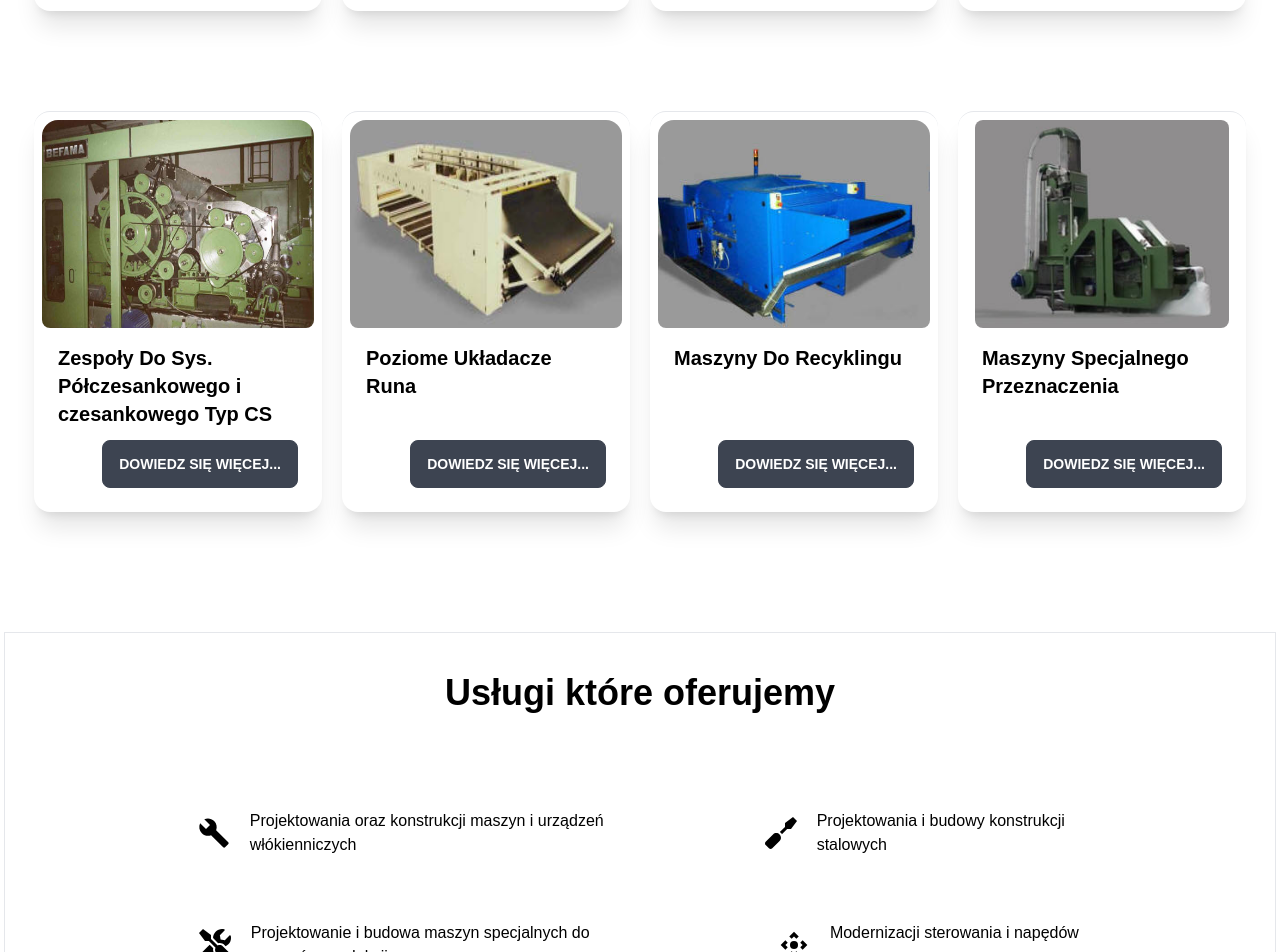
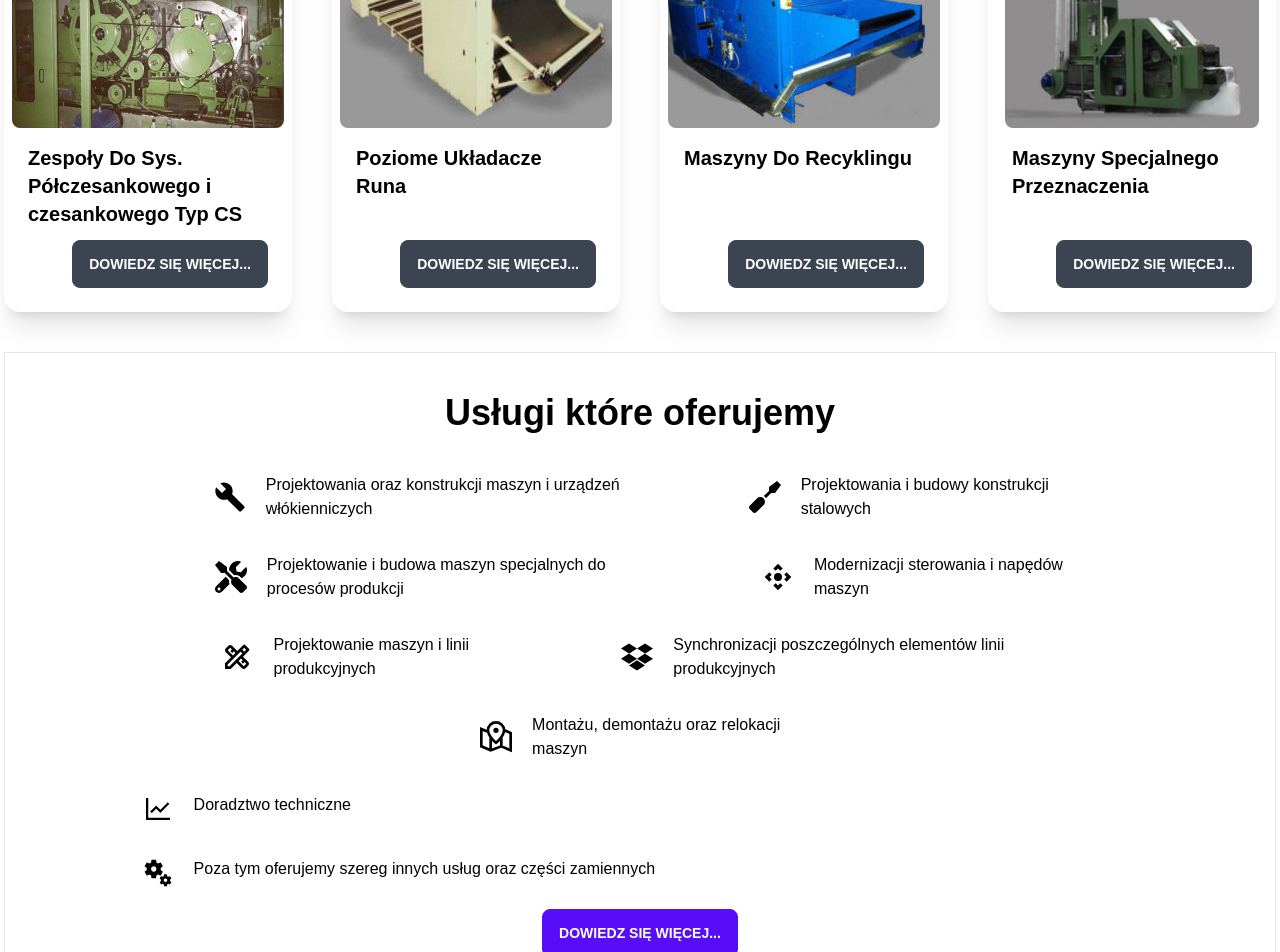
Before and after one commit to MichalBrx/Befama, a React (Vite) app: page / in a window 1280 px wide. Shown: the part 1848-2800 px from the top of the page. Built offline with nearby package versions, Linux system fonts and the light colour scheme.

Commit message:
Prettify/NavDirections

```diff
--- a/src/App.tsx
+++ b/src/App.tsx
@@ -17,79 +17,14 @@ function App() {
 
 
   return (
-    <div className="bg-white scroll-smooth">
+    <div className="bg-white">
 
-
-      {/* <div id='NavBar' className="w-screen h-24 absolute shadow-current shadow-md bg-white z-10 flex justify-evenly xl:h-20 lg:h-16 md:justify-start sm:h-10 xs:w-screen">
-
-        <div className="flex items-center mx-20 gap-80 lg:flex lg:m-0 lg:gap-10 xl:gap-20 sm:gap-0 sm:grid">
-
-          <div className="block relative">
-            <img src='./black_logo2.jpeg' alt='Logo Befama' className="w-24 rounded-full mt-1 ml-5 flex lg:w-12 md:ml-0 xl:w-20"></img>
-          </div>
-
-            <div className="flex gap-5 text-2xl font-medium items-center justify-center md:text-lg md:gap-2  lg:text-xl sm:text-base">
-              <div className="cursor-pointer group transition-all duration-300 p-3 truncate sm:hidden">O nas<span className="block max-w-0 group-hover:max-w-full transition-all duration-500 h-px bg-black"></span></div>
-              <div className="cursor-pointer group transition-all duration-300 p-3 xs:hidden">Usługi<span className="block max-w-0 group-hover:max-w-full transition-all duration-500 h-px bg-black"></span></div>
-              <div className="cursor-pointer group transition-all duration-300 p-3">Kontakt<span className="block max-w-0 group-hover:max-w-full transition-all duration-500 h-px bg-black"></span></div>
-              <div className="dropdown dropdown-hover hover:scale-125 rounded p-2 transition-all duration-200 cursor-pointer mx-10 items-center" id="dropdown Menu">
-                <label className="m-1 flex items-center"><MenuOutlined  style={{fontSize:"1.5rem", cursor:'pointer'}}/></label>
-                <ul className="dropdown-content menu p-1 shadow bg-base-100 rounded w-44 text-xl -left-16 lg:w-24 lg:text-lg  lg:-left-6">
-                  <li><a>Item 1</a></li>
-                  <li><a>Item 2</a></li>
-                </ul>
-              </div>
-
-            </div>
-
-            <div className="dropdown dropdown-hover self-center hover:scale-125 duration-200 cursor-pointer xl:justify-self-start" id="Lang">
-                <label className="m-1"><img src={`./${lang}.png`} alt="current flag" className="w-12 border"/></label>
-                <ul className="dropdown-content menu p-1 shadow bg-base-100 rounded-box w-20 text-xl -left-4 m-1">
-                  <li><a onClick={() => setLang("DE")}><img alt="DE" src="./DE.png" className='border'/></a></li>
-                  <li><a onClick={() => setLang("PL")}><img alt="PL" src="./PL.png" className='border'/></a></li>
-                  <li><a onClick={() => setLang("RUS")}><img alt="RUS" src="./RUS.png" className='border'/></a></li>
-                  <li><a onClick={() => setLang("ANG")}><img alt="ANG" src="./ANG.png" className='border'/></a></li>
-                </ul>
-            </div>
-
-        </div>
-      </div>
-      <div className='bg-black flex justify-center'>
-
-        <img src='./main2.jpg' alt='Machine' className=" w-screen h-screen opacity-80 saturate-50 object-cover xs:inset-0 xs:w-96" id='main_img'></img>
-        <div className="z-10 absolute flex justify-center mt-60 backdrop-blur-sm p-5">
-        <span>
-          <p className="text-6xl text-white text-center font-bold flex   justify-center md:text-3xl">Witaj w Befamie</p>
-          <p className="text-3xl text-white text-center font-bold flex mt-3  justify-center md:text-xl ">Oferujemy nowe uslugi i czesci do naszych maszyn</p>
-        </span>
-        </div>
-
-      </div>
-
-      <div className="h-20 w-screen"></div>
-
-      <div className="w-screen h-screen relative">
-        <div className="bg-black rounded-r-2xl w-96 h-44"></div>
-      </div>
- */}
-
-
-
-      {/* PHONEEE PHONEEE PHONEEE PHONEEE PHONEEE below */}
 
       <Navbar />
       <Background />
 
       <ContactForm />
 
-
-
-      {/* <div className="h-20 w-screen bg-white"></div>
-
-      <div className="w-screen h-screen z-20 relative">
-        <div className="bg-black rounded-r-2xl w-96 h-44">test</div>
-      </div> */}
-
     </div>
   )
 }
--- a/src/containers/Background.tsx
+++ b/src/containers/Background.tsx
@@ -18,17 +18,7 @@ const Background = () => {
           <img src='./main2.jpg' alt='Machine' className="saturate-50 h-screen object-cover w-screen  opacity-70" id='main_img'></img>
 
 
-          {/* <div className="w-full bg-[url('./marmur.jpg')]  image-full  flex justify-center h-auto object-cover object-center opacity-80">
-
-            <div className="text-center rounded-none p-3 border-y-2 border-black w-full">
-              <h2 className="card-title flex justify-center mb-3"><BulbOutlined />Czy wiesz, że...</h2>
-              <p>W najbliższym czasie  zostanie uruchomiona nowa hala montażowa w Żywcu</p>
-
-            </div>
-          </div> */}
-
-
-          <div className="bg-white py-20">
+          <div className="bg-white py-10">
 
             <Machnies />
 
@@ -42,7 +32,7 @@ const Background = () => {
 
 
 
-          <div className="bg-white py-36 flex justify-center">
+          <div className="bg-white py-14 flex justify-center">
             <div className="card w-full shadow-xl rounded-lg max-w-md border-t">
               <figure className="px-10 pt-10">
                 <img src="career.png" alt="career" className="rounded-xl hover:scale-125 duration-200 " />
--- a/src/containers/Features.tsx
+++ b/src/containers/Features.tsx
@@ -6,10 +6,10 @@ import { FaScrewdriver, FaTools, FaDropbox, } from "react-icons/fa"
 
 const Features = () => {
   return (
-    <div id='container' className="flex justify-center border mx-1 roudned-lg">
+    <div id='services' className="flex justify-center border mx-1 roudned-lg">
         <div className="p-5">
-        <h1 className="text-4xl font-bold p-5 text-center mb-16">Usługi które oferujemy</h1>
-        <div className="flex gap-10 flex-wrap text-center justify-center">
+        <h1 className="text-4xl font-bold p-5 text-center mb-2">Usługi które oferujemy</h1>
+        <div className="flex gap-2 flex-wrap text-center justify-center">
             <div className="flex justify-center p-3 ">
              <MdBuild className="w-8 h-8 self-center"/>
               <p className="w-4/5 text-left pl-5">Projektowania oraz konstrukcji maszyn i urządzeń włókienniczych</p>
@@ -46,7 +46,7 @@ const Features = () => {
              <MdOutlineMiscellaneousServices className="w-8 h-8 self-center"/>
               <p className="w-4/5 text-left pl-5">Poza tym oferujemy szereg innych usług oraz części zamiennych </p>
             </div>
-            <button className='btn btn-primary'>Dowiedz się więcej...</button>
+            <button className='btn btn-primary mt-3'>Dowiedz się więcej...</button>
 
 
         </div>
--- a/src/containers/Footer.tsx
+++ b/src/containers/Footer.tsx
@@ -2,7 +2,7 @@ import React from 'react'
 
 const Footer = () => {
   return (
-    <div className="w-full h-auto bg-black flex-wrap flex gap-16 justify-center py-5 text-white">
+    <div className="w-full h-auto bg-black flex-wrap flex gap-8 justify-center py-5 text-white">
         <div id='COMPANY' className="p-3 ">
             <p className="text-center text-4xl font-impact">BEFAMA Sp. z o.o.</p>
             <p className="text-center text-lg"> Serce Technologi</p>
--- a/src/containers/Machines.tsx
+++ b/src/containers/Machines.tsx
@@ -20,9 +20,9 @@ const Machnies = () => {
     return (
         <div className="h-auto w-full ">
             <h1 className="text-4xl  text-center font-semibold mb-5 border-t rounded-lg py-5 shadow-xl m-5">Maszyny które oferujemy</h1>
-            <div className='flex justify-center flex-wrap gap-5'>
+            <div className='flex justify-center flex-wrap gap-10'>
                 {machines.map((machine: any, index: React.Key) =>(
-                    <div key={index} className="card card-compact w-72 bg-white border-t shadow-xl my-10 p-2">
+                    <div key={index} className="card card-compact w-72 bg-white border-t shadow-xl  p-2">
                         <figure><img src={machine.src} alt="Shoes"  className="h-52 rounded-lg"/></figure>
                         <div className="card-body">
                             <h2 className="card-title">{machine.type}</h2>
--- a/src/containers/Navbar.tsx
+++ b/src/containers/Navbar.tsx
@@ -1,11 +1,21 @@
 import React, {useState} from 'react'
 import {MenuOutlined} from '@ant-design/icons'
-import Machnies from './Machines'
+import Features from './Features'
 
 
 const Navbar = () => {
 
     const [lang, setLang] = useState("PL")
+
+    const handleClick = (e: any) => {
+      e.preventDefault()
+      const target = e.target.getAttribute('href')
+      const location = document.querySelector(target).offsetTop
+      window.scrollTo({
+        left: 0,
+        top: location - 60
+      })
+    }
 
   return (
     <div>
@@ -19,11 +29,11 @@ const Navbar = () => {
 
             <div className="flex items-center font-medium text-black">
             <div className="cursor-pointer group transition-all duration-300 p-3 truncate hidden">O nas<span className="block max-w-0 group-hover:max-w-full transition-all duration-500 h-px bg-black"></span></div>
-              <div className="cursor-pointer group transition-all duration-300 p-3">Usługi<span className="block max-w-0 group-hover:max-w-full transition-all duration-500 h-px bg-black"></span></div>
+              <div className="cursor-pointer group transition-all duration-300 p-3"><a href="#services" onClick={(e) => handleClick(e)}>Usługi</a><span className="block max-w-0 group-hover:max-w-full transition-all duration-500 h-px bg-black"></span></div>
               <div className="cursor-pointer group transition-all duration-300 p-3">Kontakt<span className="block max-w-0 group-hover:max-w-full transition-all duration-500 h-px bg-black"></span></div>
               <div className="dropdown dropdown-hover mx-2" id="dropdown Menu">
                 <label className=""><MenuOutlined  style={{fontSize:"1.5rem", cursor:'pointer'}}/></label>
-                <ul className="dropdown-content p-2 rounded -left-10 pt-1 w-28 bg-white text-center">
+                <ul className="dropdown-content p-2 rounded -left-10 pt-1 w-28 bg-white text-center shadow-xl border-t">
                   <li className="hover:bg-gray-200 duration-200 p-3 rounded"><a>O nas</a></li>
                   <li className="hover:bg-gray-200 duration-200 p-3 rounded"><a>Kariera</a></li>
                   <li className="hover:bg-gray-200 duration-200 p-3 rounded"><a>Maszyny</a></li>
--- a/src/index.css
+++ b/src/index.css
@@ -8,4 +8,5 @@
 }
 html{
     overflow-x: hidden;
+    scroll-behavior: smooth;
 }
```
